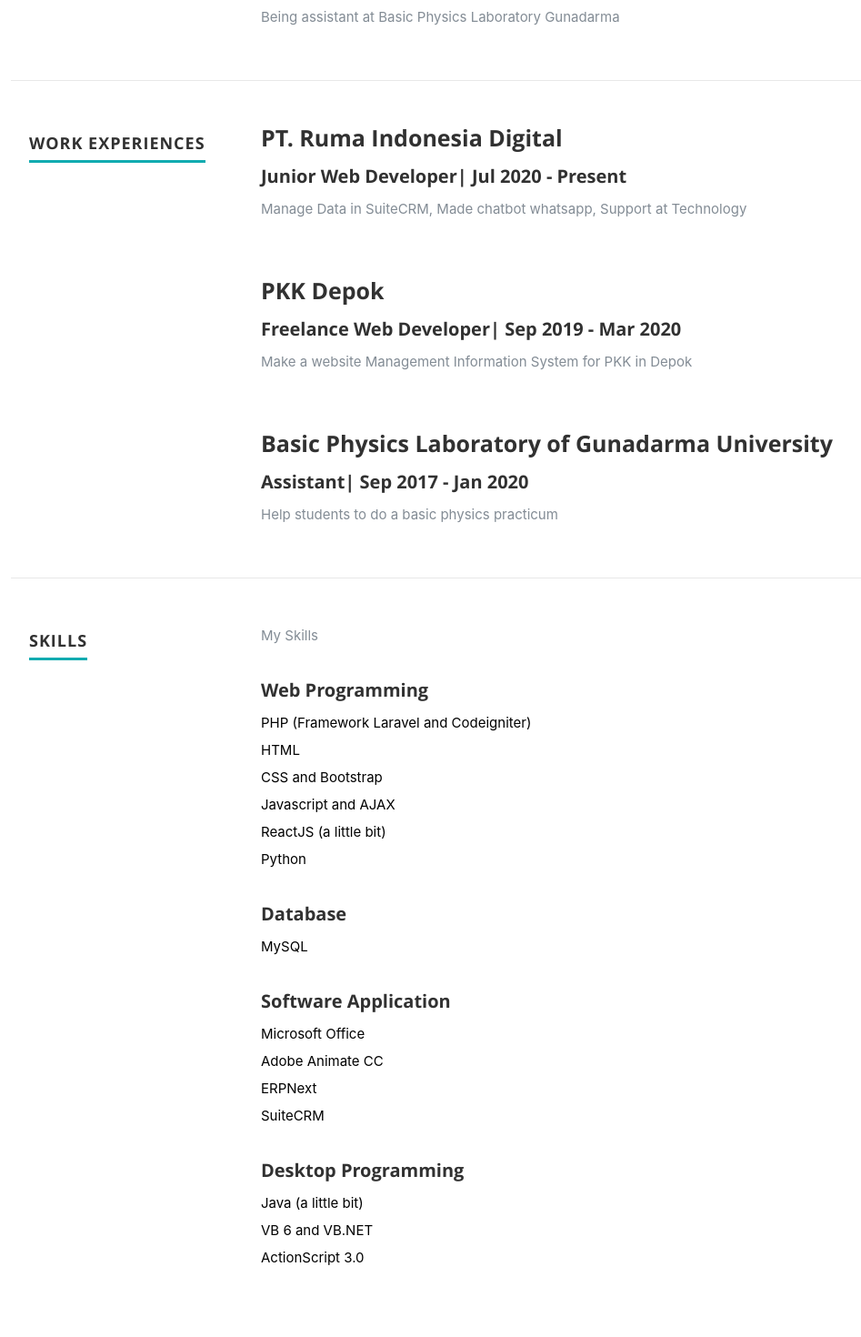
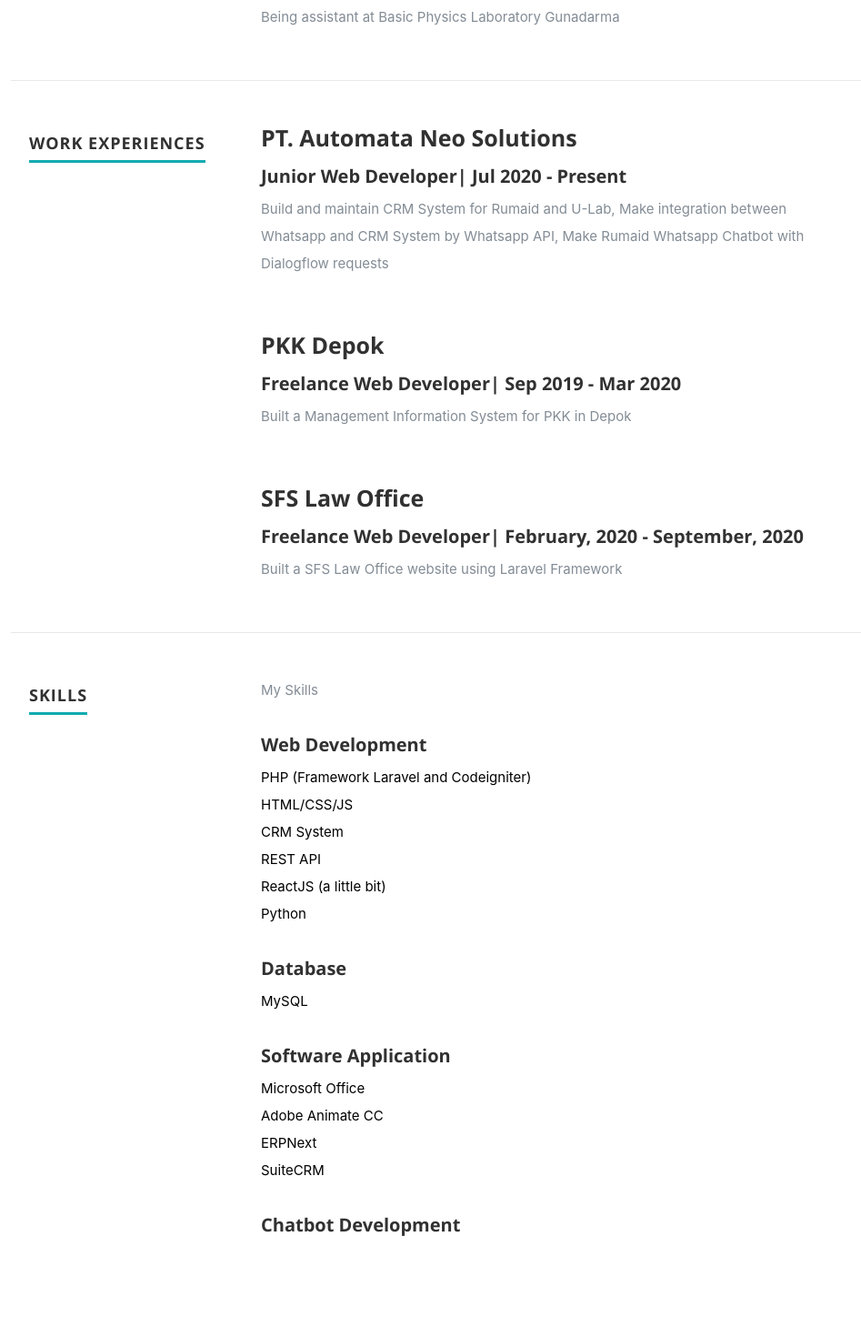
Before and after one commit to prasastiatia/resume, a React (Create React App) app: page / in a window 1280 px wide. Shown: the part 1480-2950 px from the top of the page at 91% size, without its empty margins (118-1065 px from the left). Built offline with nearby package versions, Linux system fonts and the light colour scheme.

Commit message:
ubah data di resume

```diff
--- a/src/resumeData.js
+++ b/src/resumeData.js
@@ -27,7 +27,7 @@ let resumeData = {
         "className":"fa fa-email"
       }
     ],
-    "aboutme":"I was born in Jakarta on August 15, 1997. The applications that I have made are Desktop Based Learning Applications, SFS Law Office Websites with Laravel Framework, and  Management Information System Website for PKK Kota Depok.",
+    "aboutme":"Experienced Developer with a demonstrated history of working as Web Developer for 2 years.Proficient in PHP, HTML/CSS/JS, CRM System, and MySQL. I like to code a web application or chatbot development. I enjoy learning new things in the IT area",
     "education":[
         {
           "UniversityName":"Gunadarma University",
@@ -42,20 +42,20 @@ let resumeData = {
 
       "experiences":[
         {
-          "companyName1":"PT. Ruma Indonesia Digital",
+          "companyName1":"PT. Automata Neo Solutions",
           "job1":"Junior Web Developer",
           "year1":"Jul 2020 - Present",
-          "jobDesc1" : "Manage Data in SuiteCRM, Made chatbot whatsapp, Support at Technology",
+          "jobDesc1" : "Build and maintain CRM System for Rumaid and U-Lab, Make integration between Whatsapp and CRM System by Whatsapp API, Make Rumaid Whatsapp Chatbot with Dialogflow requests",
 
           "companyName2":"PKK Depok",
           "job2":"Freelance Web Developer",
           "year2":"Sep 2019 - Mar 2020",
-          "jobDesc2" : "Make a website Management Information System for PKK in Depok",
+          "jobDesc2" : "Built a Management Information System for PKK in Depok",
 
-          "companyName3":"Basic Physics Laboratory of Gunadarma University",
-          "job3":"Assistant",
-          "year3":"Sep 2017 - Jan 2020",
-          "jobDesc3" : "Help students to do a basic physics practicum",
+          "companyName3":"SFS Law Office",
+          "job3":"Freelance Web Developer",
+          "year3":"February, 2020 - September, 2020",
+          "jobDesc3" : "Built a SFS Law Office website using Laravel Framework",
 
         }
 
@@ -63,24 +63,28 @@ let resumeData = {
 
       "skillsDescription":"My Skills",
       "skills":[
-          {"skillName1"   : "Web Programming",
+          {"skillName1"   : "Web Development",
           "skillName2"    : "Database",
           "skillName3"    : "Software Application",
-          "skillName4"    : "Desktop Programming",
+          "skillName4"    : "Chatbot Development",
+          "skillName5"    : "Version Control",
           "skillWeb1"     : "PHP (Framework Laravel and Codeigniter)",
-          "skillWeb2"     : "HTML",
-          "skillWeb3"     : "CSS and Bootstrap",
-          "skillWeb4"     : "Javascript and AJAX",
+          "skillWeb2"     : "HTML/CSS/JS",
+          "skillWeb3"     : "CRM System",
+          "skillWeb4"     : "REST API",
           "skillWeb5"     : "ReactJS (a little bit)",
           "skillWeb6"     : "Python",
           "skillDb1"      : "MySQL",
-          "skillDesktop1" : "Java (a little bit)",
-          "skillDesktop2" : "VB 6 and VB.NET",
-          "skillDesktop3" : "ActionScript 3.0",
+          "skillChatbot1"  : "NodeJS",
+          "skillChatbot2"  : "third party APIs",
+          "skillChatbot3"  : "PHP (Non Framework)",
+          "skillChatbot4"  : "Dialogflow",
           "skillSoftware1" : "Microsoft Office",
           "skillSoftware2" : "Adobe Animate CC ",
           "skillSoftware3" : "ERPNext",
-          "skillSoftware4" : "SuiteCRM"
+          "skillSoftware4" : "SuiteCRM",
+          "skillSoftware5" :  "InfyCRM Laravel",
+          "skillVersion1"  : "Git (Github/Bitbucket/Gitlab)"
 
       }
   ],
```
